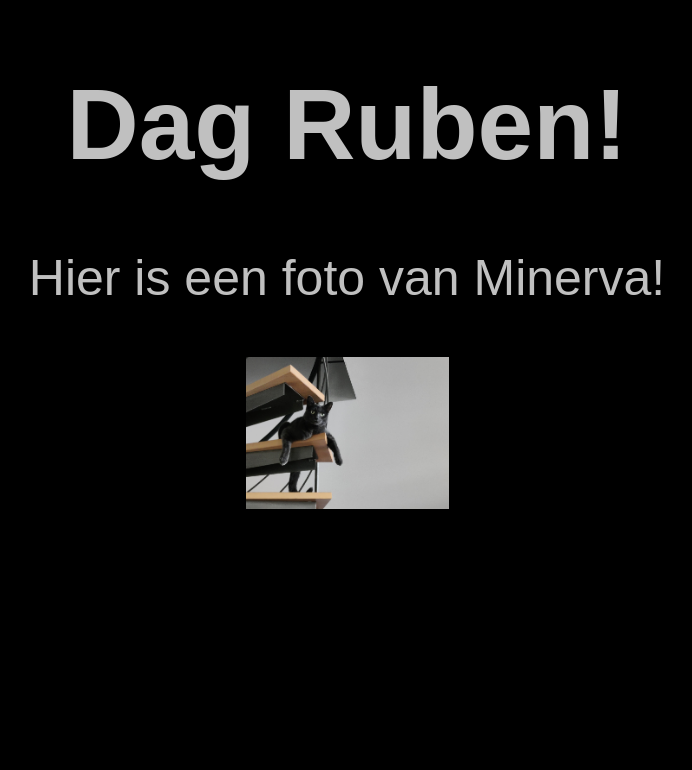
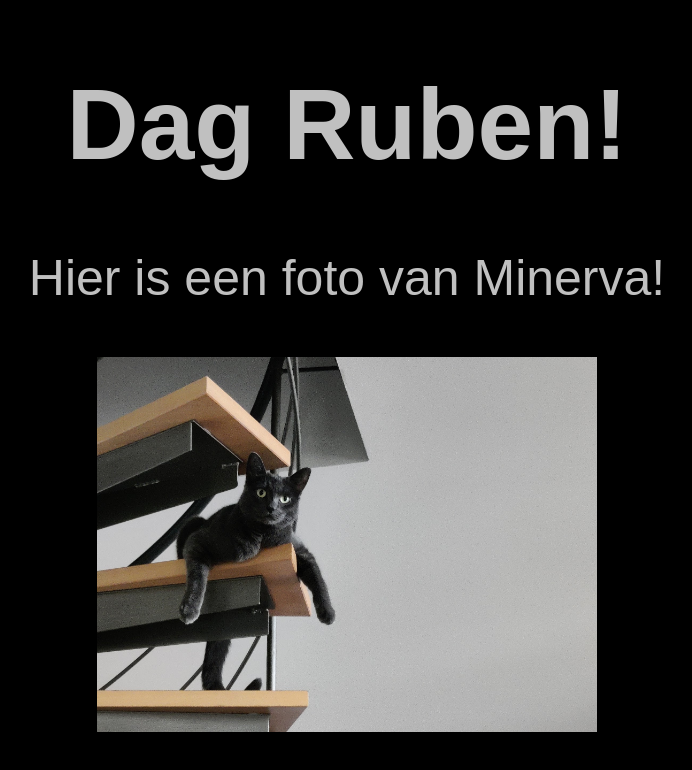
Before and after one commit to stcoppens/stcoppens.github.io, a plain HTML site: page index.html in a window 1280 px wide. Shown: the whole page, without its empty margins (293-985 px from the left). Drawn offline with Linux system fonts and the light colour scheme.

Commit message:
Update index.html

```diff
--- a/index.html
+++ b/index.html
@@ -17,6 +17,6 @@
 
     <h1>Dag Ruben!</h1>
         <p>Hier is een foto van Minerva!</p>
-    <img src="https://github.com/stcoppens/stcoppens.github.io/blob/main/IMG_20200927_135820.jpg?raw=true" alt="Minerva" width="203">
+    <img src="https://github.com/stcoppens/stcoppens.github.io/blob/main/IMG_20200927_135820.jpg?raw=true" alt="Minerva" width="500">
     </body>
 </html>
```
